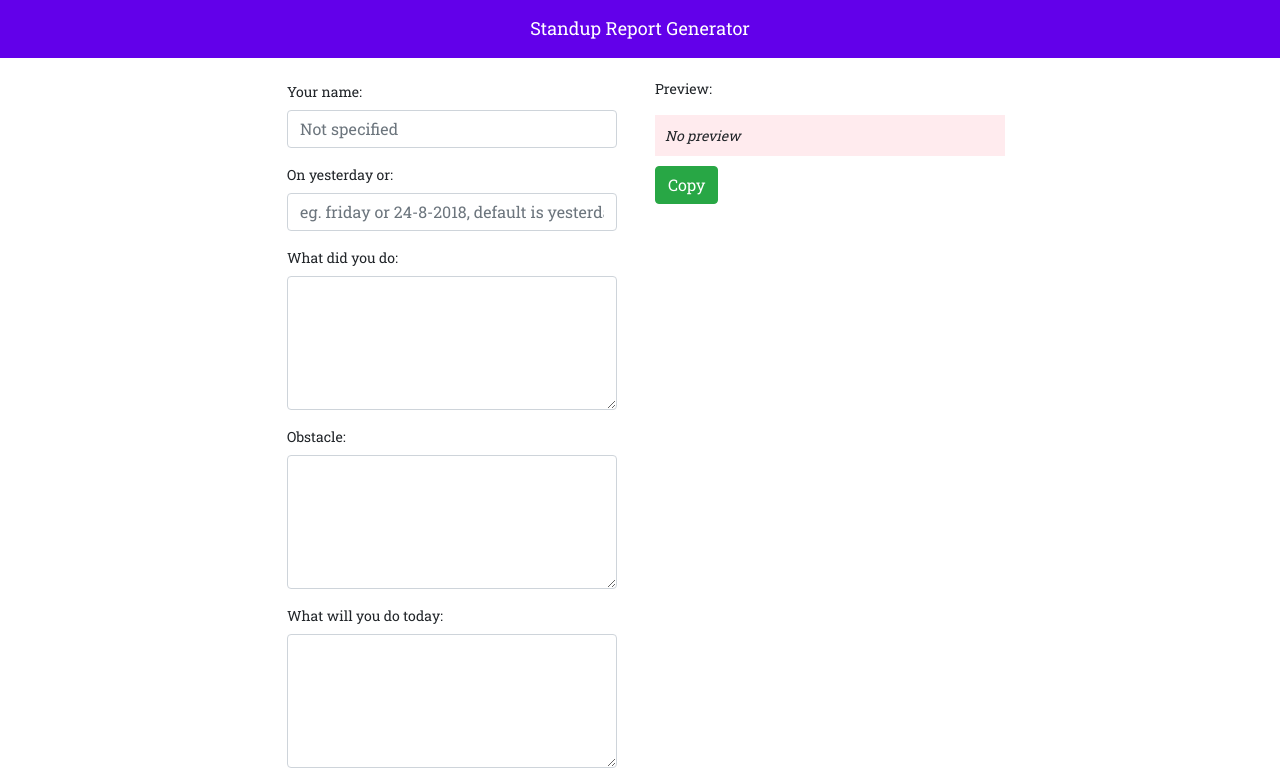
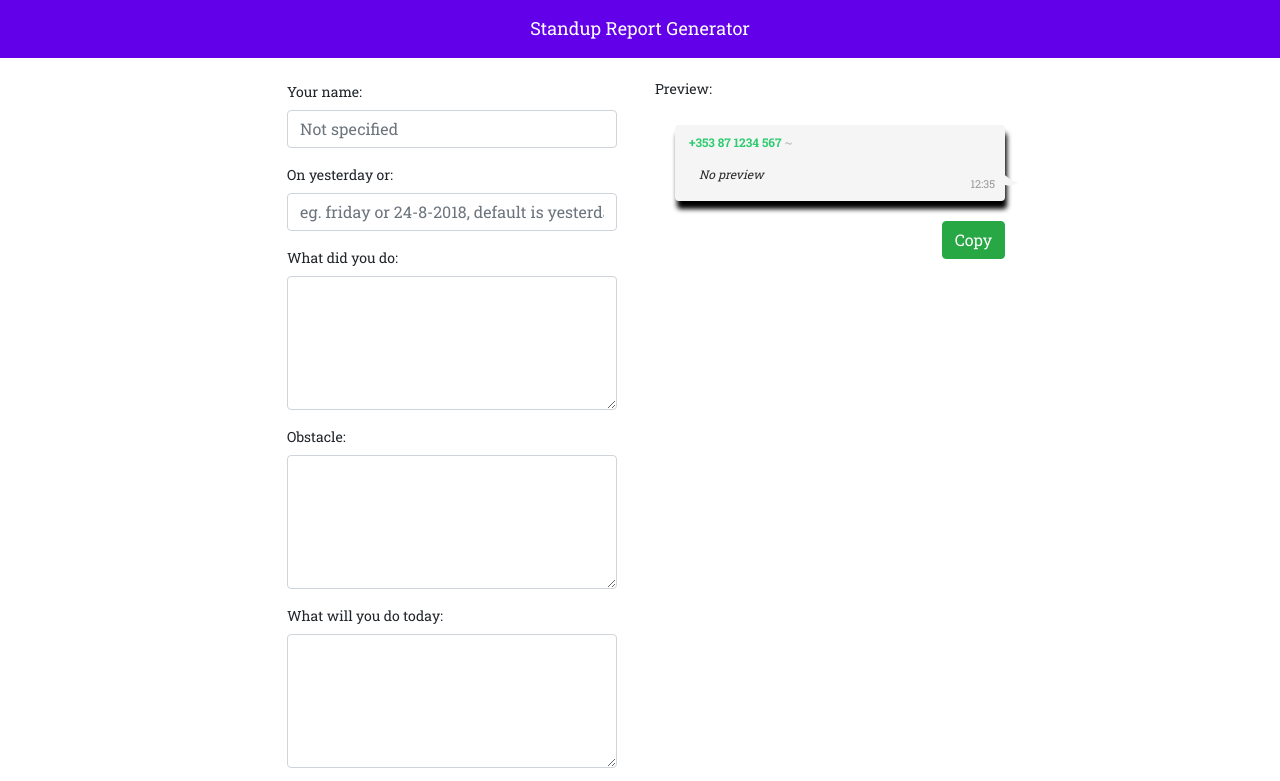
Before and after one commit to tonywei92/standup, a plain HTML site: page index.html in a window 1280 px wide. Shown: the top 781 px of the page. Drawn offline with nearby package versions, Linux system fonts and the light colour scheme.

Commit message:
placeholder update

```diff
--- a/index.html
+++ b/index.html
@@ -57,7 +57,7 @@
         .preview{
             padding: 10px;
             margin-bottom: 10px;
-            background-color: #ffebee;
+            /*background-color: #ffebee;*/
             width: 100%;
         }
 
@@ -102,6 +102,84 @@
                 display: block;
             }
 
+        }
+
+
+        .speech-wrapper {
+            padding-left: 20px;
+            margin-top:10px;
+            margin-bottom:20px;
+        }
+        .speech-wrapper .bubble {
+            width: 100%;
+            height: auto;
+            display: block;
+            background: #f5f5f5;
+            border-radius: 4px;
+            box-shadow: 2px 8px 5px #000;
+            position: relative;
+            margin: 0 0 25px;
+        }
+        .speech-wrapper .bubble.alt {
+            margin: 0 0 0 0px;
+        }
+        .speech-wrapper .bubble .txt {
+            padding: 8px 55px 8px 14px;
+        }
+        .speech-wrapper .bubble .txt .name {
+            font-weight: 600;
+            font-size: 12px;
+            margin: 0 0 4px;
+            color: #3498db;
+        }
+        .speech-wrapper .bubble .txt .name span {
+            font-weight: normal;
+            color: #b3b3b3;
+        }
+        .speech-wrapper .bubble .txt .name.alt {
+            color: #2ecc71;
+        }
+        .speech-wrapper .bubble .txt .message {
+            font-size: 12px;
+            margin: 0;
+            color: #2b2b2b;
+        }
+        .speech-wrapper .bubble .txt .timestamp {
+            font-size: 11px;
+            position: absolute;
+            bottom: 8px;
+            right: 10px;
+            text-transform: uppercase;
+            color: #999;
+        }
+        .speech-wrapper .bubble .bubble-arrow {
+            position: absolute;
+            width: 0;
+            bottom: 42px;
+            left: -16px;
+            height: 0;
+        }
+        .speech-wrapper .bubble .bubble-arrow.alt {
+            right: -2px;
+            bottom: 40px;
+            left: auto;
+        }
+        .speech-wrapper .bubble .bubble-arrow:after {
+            content: "";
+            position: absolute;
+            border: 0 solid transparent;
+            border-top: 9px solid #f5f5f5;
+            border-radius: 0 20px 0;
+            width: 15px;
+            height: 30px;
+            transform: rotate(145deg);
+        }
+        .speech-wrapper .bubble .bubble-arrow.alt:after {
+            transform: rotate(45deg) scaleY(-1);
+
+        }
+        .btn{
+            display: inline-block;
         }
     </style>
 </head>
@@ -152,13 +230,24 @@
                 </div>
                 <div class="row">
                     <div class="col">
-                        <div class="preview">
-                            <i>No preview</i>
-                        </div>
+
+                            <div class="speech-wrapper">
+                                <div class="bubble alt">
+                                    <div class="txt">
+                                        <p class="name alt">+353 87 1234 567<span> ~ <span class="name"></span></span></p>
+                                        <div class="message preview">
+                                        <i>No preview</i>
+                                        </div>
+                                        <span class="timestamp"><span class="time"></span></span>
+                                    </div>
+                                    <div class="bubble-arrow alt"></div>
+                                </div>
+                            </div>
+
                     </div>
                 </div>
                 <div class="row">
-                    <div class="col">
+                    <div class="col text-right">
                         <button class="btn btn-success btn-copy btn-preview-copy">Copy</button>
                     </div>
                 </div>
@@ -187,8 +276,16 @@
     var $pastContent = $('.data-input #past-content');
     var $todayContent = $('.data-input #today-content');
     var $todayTarget = $('.data-input #today-target');
+    var $chatName = $('span.name');
+    var $chatTime = $('span.time');
+
+    setInterval(function(){
+        var d = new Date();
+        $chatTime.text(d.getHours() + ':' + d.getMinutes());
+    }, 1000);
 
     $('.data-input').on('keyup', '.form-input', function (e) {
+        $chatName.text($name.val());
         str = '';
         if ($name.val() === '') {
             str += '<em>Name not specified</em><br />';
@@ -198,7 +295,7 @@
         }
 
         if ($pastOn.val() === '') {
-            str += '&#8226; Yesterday:<br />';
+            str += '- Yesterday:<br />';
         }
         else {
             str += 'On ' + $pastOn.val() + ':'
@@ -211,7 +308,7 @@
             str += '<p>' + $pastContent.val() + '</p>'
         }
 
-        str += '&#8226; Obstacle:<br />';
+        str += '- Obstacle:<br />';
 
         if ($obstacle.val() === '') {
             str += '<p><em>none</em></p>';
@@ -220,7 +317,7 @@
             str += '<p>' + $obstacle.val() + '</p>'
         }
 
-        str += '&#8226; Today:<br />';
+        str += '- Today:<br />';
         if ($todayContent.val() === '') {
             str += '<p><em>none</em></p>';
         }
@@ -228,7 +325,7 @@
             str += '<p>' + $todayContent.val() + '</p>'
         }
 
-        str += '&#8226; Target:<br />';
+        str += '- Target:<br />';
         if ($todayTarget.val() === '') {
             str += '<p><em>none</em></p>';
         }
```
